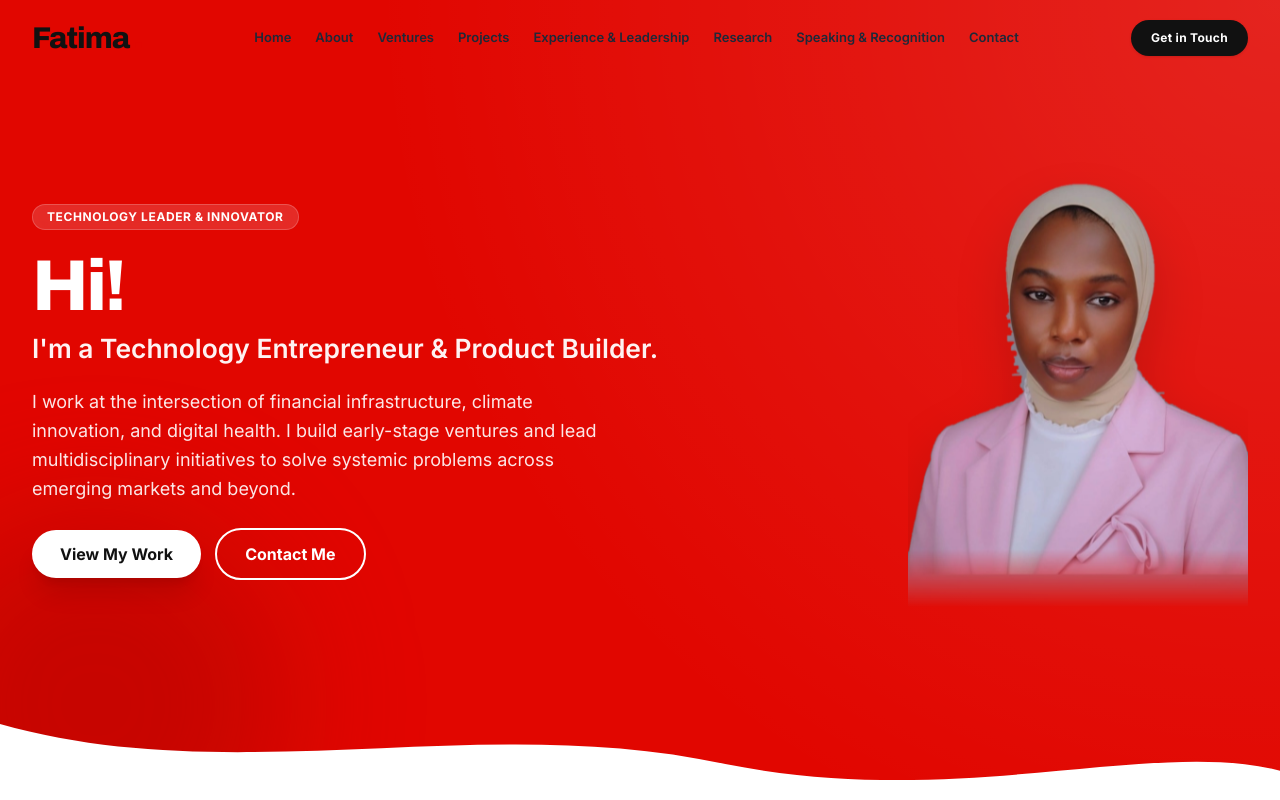
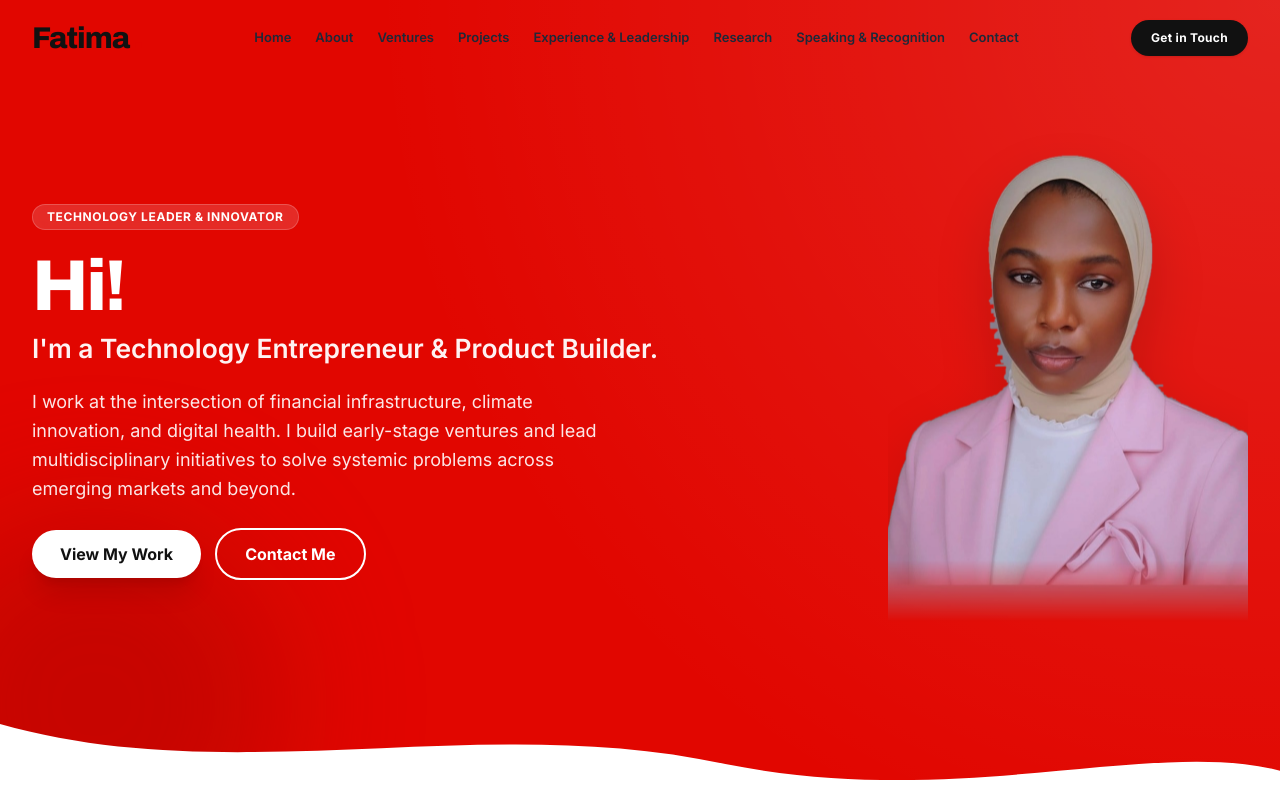
Before and after one commit to fatimawada/fatimawada-portfolio, a Next.js app: page / in a window 1280 px wide. Shown: the top 800 px of the page. Built offline with nearby package versions, Linux system fonts and the light colour scheme; a web font is replaced by a local one.

Commit message:
style(hero): subtly increase portrait scale and presence without expanding layout height

```diff
--- a/app/components/Hero.tsx
+++ b/app/components/Hero.tsx
@@ -169,7 +169,7 @@ export default function Hero() {
                 y: translateY,
                 transformStyle: "preserve-3d",
               }}
-              className="relative w-full max-w-[280px] sm:max-w-sm lg:max-w-[340px] aspect-[720/1024] flex items-center justify-center will-change-transform"
+              className="relative w-full max-w-[290px] sm:max-w-[330px] lg:max-w-[360px] aspect-[720/1024] flex items-center justify-center will-change-transform"
             >
               {/* Layered gentle floating motion */}
               <motion.div
@@ -186,8 +186,8 @@ export default function Hero() {
                   alt="Fatima Binta Wada - Technology Entrepreneur & Product Builder"
                   fill
                   priority
-                  className="object-contain object-bottom drop-shadow-2xl select-none pointer-events-none"
-                  sizes="(max-width: 768px) 280px, 340px"
+                  className="object-contain object-bottom drop-shadow-2xl select-none pointer-events-none scale-[1.04] origin-bottom"
+                  sizes="(max-width: 768px) 290px, 360px"
                 />
               </motion.div>
             </motion.div>
```
